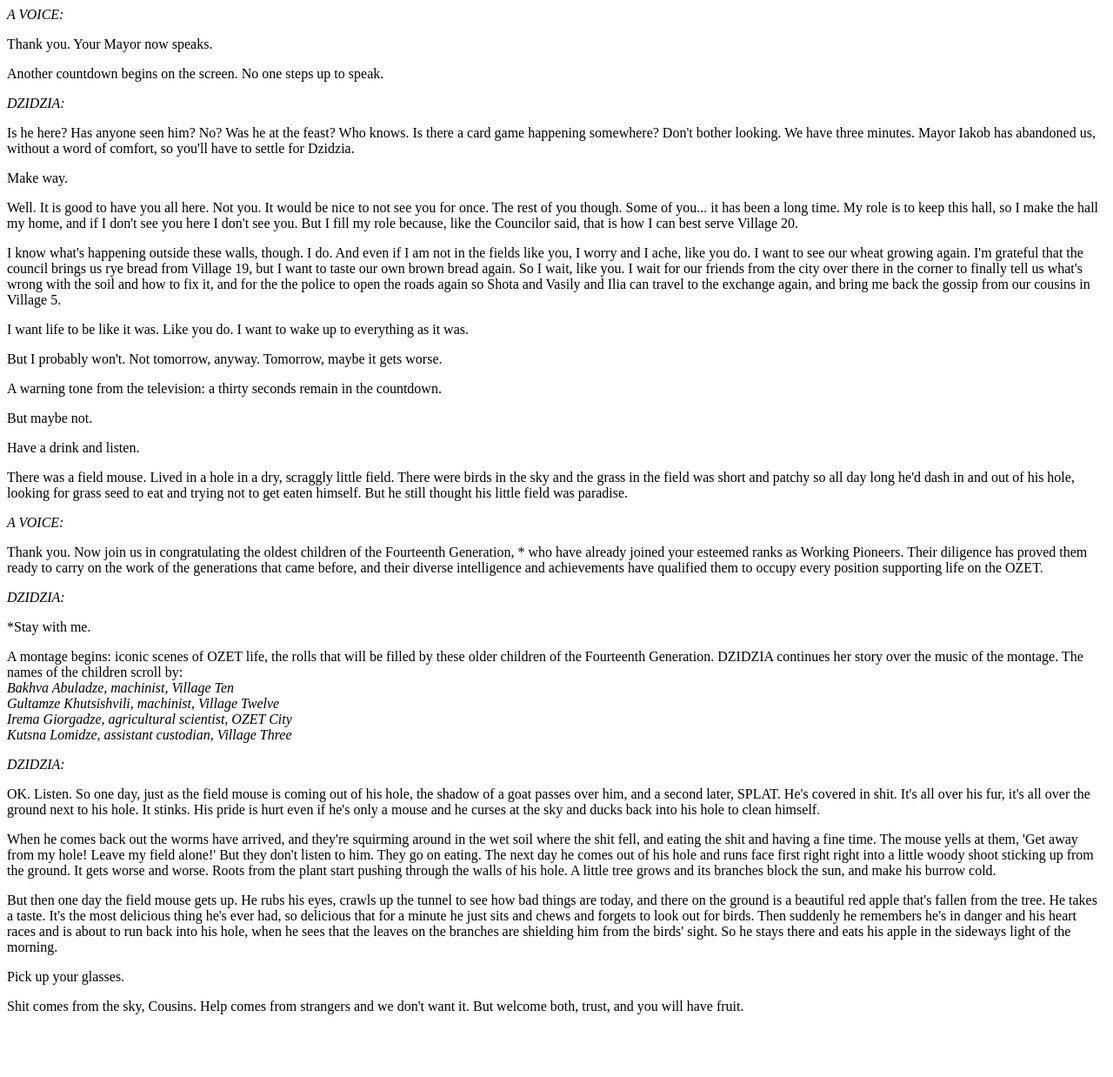
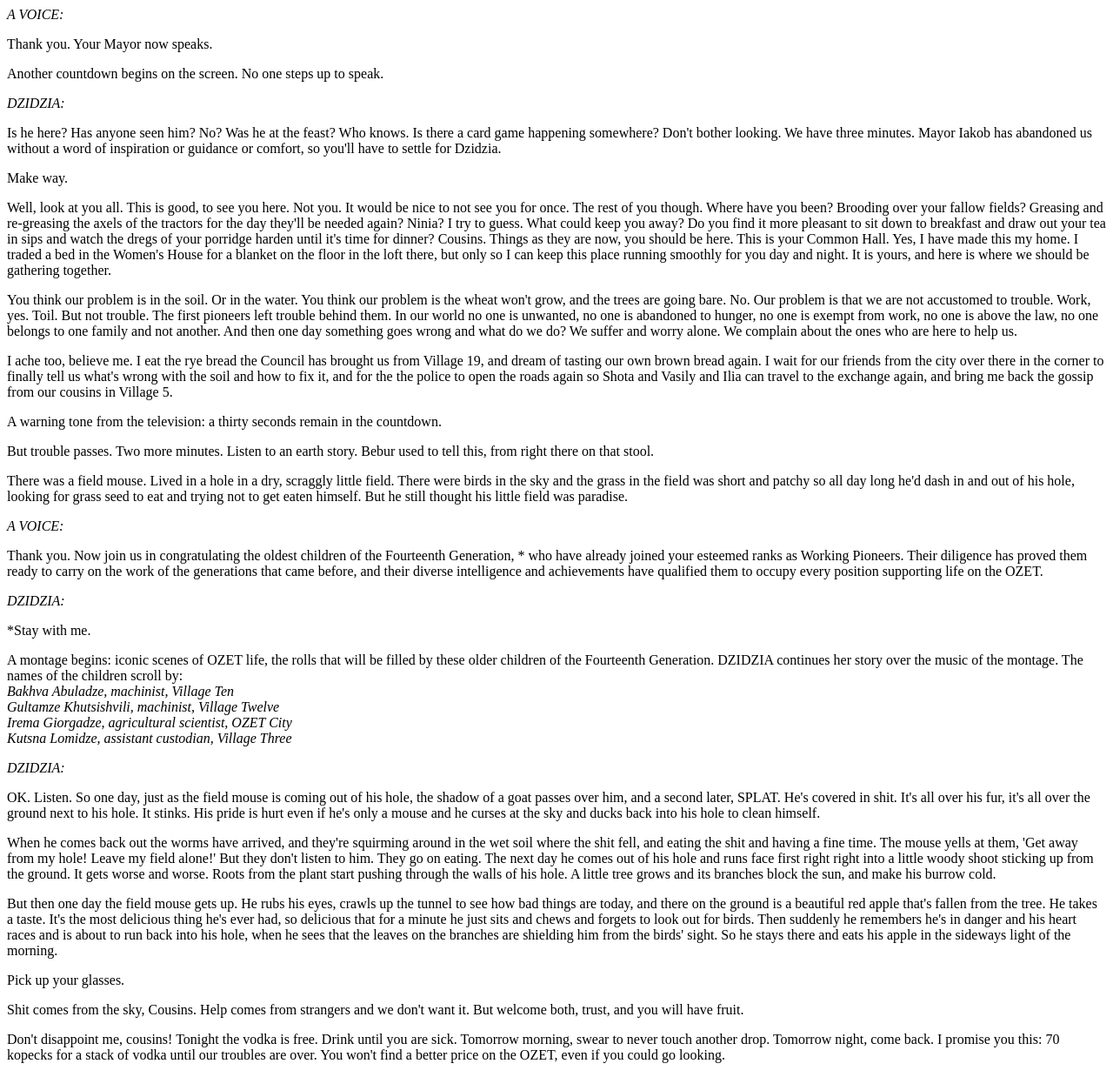
Before and after one commit to blumysden/ozet, a Django app: template templates/chv20/mayor.html in a window 1280 px wide. Shown: the whole page at 87% size. Before the commit the page ends 1166 px from the top, so only its background shows below. Run offline with Django 3.2, Linux system fonts and the light colour scheme; the template is opened without the code that fills it, so the values that code supplies are empty.

Commit message:
rewrite dzidzia's speech a little

```diff
--- a/templates/chv20/councilor.html
+++ b/templates/chv20/councilor.html
@@ -8,7 +8,7 @@
 
 	<p>I'm honored to speak to you on behalf of the Council.  Though you've finished your work for the day, and tonight, in your villages, you are celebrating,  here in the city, we cannot rest.  A driver must keep his hand steady on the wheel, even across the flattest field, if his furrow is going to be straight.</p>
 
-	<p>Fortunately, some of our duties are happy ones.  My first duty is to remind you why you have gathered together, as your cousins did twenty years ago, and as they will twenty years from now; why you are drinking and singing and dancing for a generation of children that has not yet been born.</p>
+	<p>Fortunately, some of our duties are happy ones.  My first duty tonight is to remind you why you have gathered together, as your cousins did twenty years ago, and as they will twenty years from now; why you are drinking and singing and dancing for a generation of children that has not yet been born.</p>
 
 	<p>You and I, the Pioneers of the OZET... we are not people who look back.  Our ancestors -- circling, circling -- returned each year to the place they had been the year before.  We are alone in our destiny to travel forward, always, on this particular straight line.</p>
 
--- a/templates/chv20/mayor.html
+++ b/templates/chv20/mayor.html
@@ -7,23 +7,19 @@
 
 	<cite>DZIDZIA:</cite>
 
-	<p>Is he here?  Has anyone seen him?  No?  Was he at the feast?  Who knows.  Is there a card game happening somewhere?  Don't bother looking.  We have three minutes.  Mayor Iakob has abandoned us, without a word of comfort, so you'll have to settle for Dzidzia.</p>
+	<p>Is he here?  Has anyone seen him?  No?  Was he at the feast?  Who knows.  Is there a card game happening somewhere?  Don't bother looking.  We have three minutes.  Mayor Iakob has abandoned us without a word of inspiration or guidance or comfort, so you'll have to settle for Dzidzia.</p>
 
 	<p>Make way.</p>
 
-	<p>Well. It is good to have you all here.  Not you.  It would be nice to not see you for once.  The rest of you though.  Some of you... it has been a long time.  My role is to keep this hall, so I make the hall my home, and if I don't see you here I don't see you.  But I fill my role because, like the Councilor said, that is how I can best serve Village 20.</p>
+	<p>Well, look at you all.  This is good, to see you here.  Not you.  It would be nice to not see you for once.  The rest of you though.  Where have you been?  Brooding over your fallow fields?  Greasing and re-greasing the axels of the tractors for the day they'll be needed again?  Ninia?  I try to guess.  What could keep you away?  Do you find it more pleasant to sit down to breakfast and draw out your tea in sips and watch the dregs of your porridge harden until it's time for dinner?  Cousins.  Things as they are now, you should be here.  This is your Common Hall.  Yes, I have made this my home.  I traded a bed in the Women's House for a blanket on the floor in the loft there, but only so I can keep this place running smoothly for you day and night.  It is yours, and here is where we should be gathering together.</p>
 
-	<p>I know what's happening outside these walls, though.  I do.  And even if I am not in the fields like you, I worry and I ache, like you do.  I want to see our wheat growing again.  I'm grateful that the council brings us rye bread from Village 19, but I want to taste our own brown bread again.  So I wait, like you.  I wait for our friends from the city over there in the corner to finally tell us what's wrong with the soil and how to fix it, and for the the police to open the roads again so Shota and Vasily and Ilia can travel to the exchange again, and bring me back the gossip from our cousins in Village 5.</p>
+	<p>You think our problem is in the soil.  Or in the water.  You think our problem is the wheat won't grow, and the trees are going bare.  No.  Our problem is that we are not accustomed to trouble.  Work, yes.  Toil.  But not trouble.  The first pioneers left trouble behind them.  In our world no one is unwanted, no one is abandoned to hunger, no one is exempt from work, no one is above the law, no one belongs to one family and not another.  And then one day something goes wrong and what do we do?  We suffer and worry alone.  We complain about the ones who are here to help us.</p>
 
-	<p>I want life to be like it was. Like you do.  I want to wake up to everything as it was.</p>
-
-	<p>But I probably won't. Not tomorrow, anyway.  Tomorrow, maybe it gets worse.</p>
+	<p>I ache too, believe me.  I eat the rye bread the Council has brought us from Village 19, and dream of tasting our own brown bread again.  I wait for our friends from the city over there in the corner to finally tell us what's wrong with the soil and how to fix it, and for the the police to open the roads again so Shota and Vasily and Ilia can travel to the exchange again, and bring me back the gossip from our cousins in Village 5.</p>
 
 	<p class="directions">A warning tone from the television: a thirty seconds remain in the countdown.</p>
 
-	<p>But maybe not.</p>
-
-	<p>Have a drink and listen.</p>
+	<p>But trouble passes.  Two more minutes.  Listen to an earth story.  Bebur used to tell this, from right there on that stool.</p>
 
 	<p>There was a field mouse.  Lived in a hole in a dry, scraggly little field.  There were birds in the sky and the grass in the field was short and patchy so all day long he'd dash in and out of his hole, looking for grass seed to eat and trying not to get eaten himself. But he still thought his little field was paradise.</p>
 
@@ -51,4 +47,6 @@
 
 	<p>Shit comes from the sky, Cousins.  Help comes from strangers and we don't want it.  But welcome both, trust, and you will have fruit.</p>
 
+	<p>Don't disappoint me, cousins!  Tonight the vodka is free.  Drink until you are sick.  Tomorrow morning, swear to never touch another drop.  Tomorrow night, come back.  I promise you this: 70 kopecks for a stack of vodka until our troubles are over.  You won't find a better price on the OZET, even if you could go looking.</p>
+
 </article>
```
